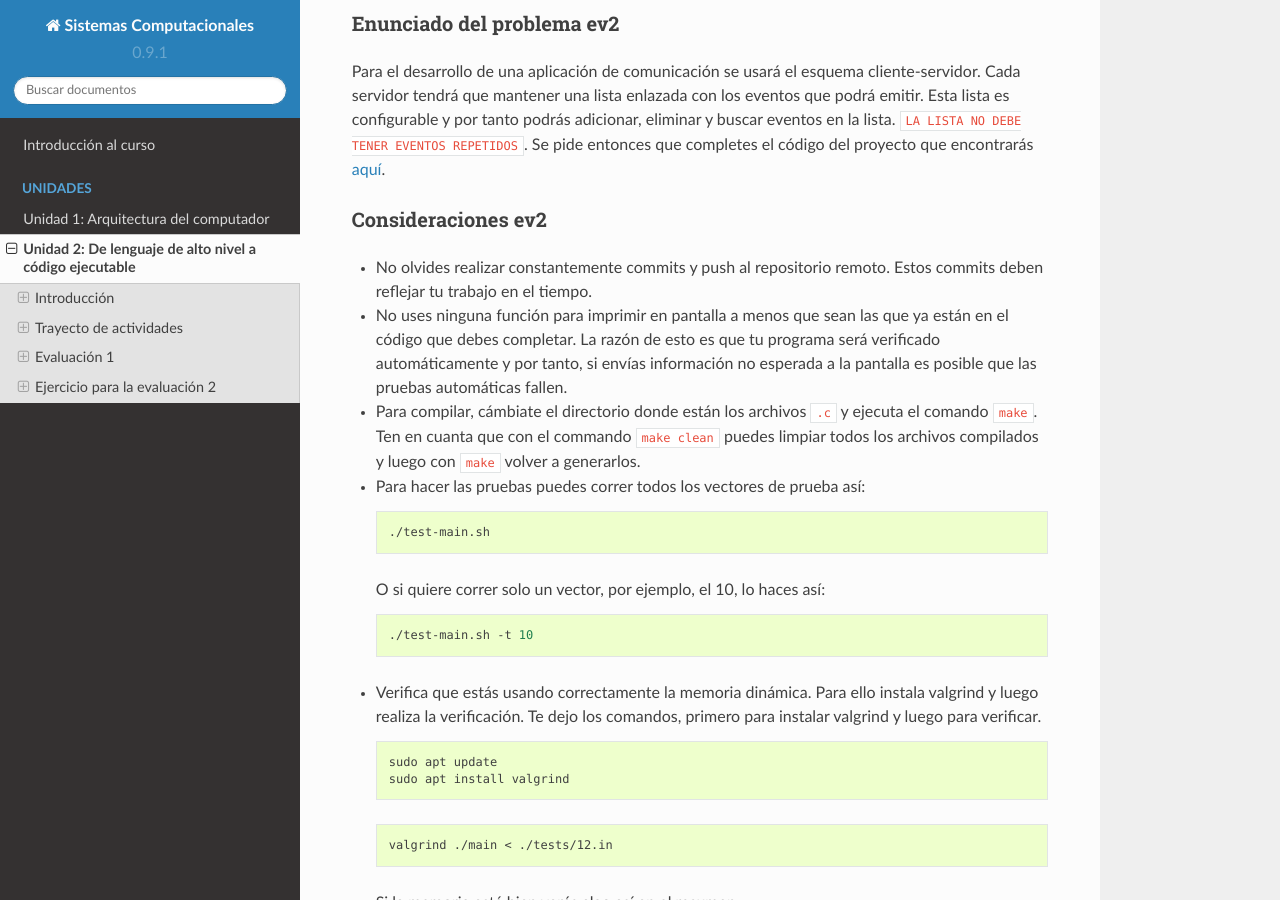
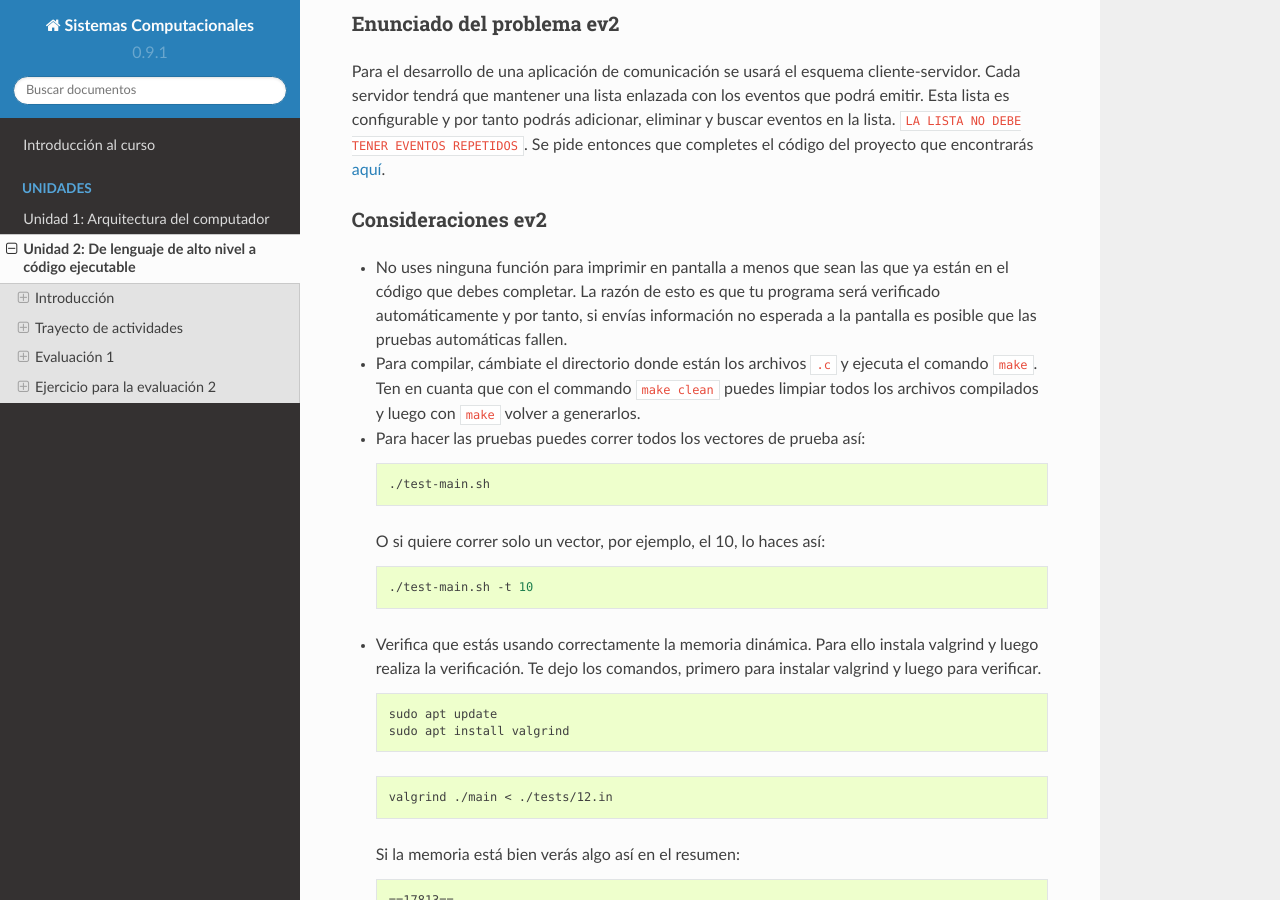
Before and after one commit to juanferfranco/SistemasComputacionales, a Sphinx documentation site: the page built from docs/_unidad2/unidad2.rst, in a window 1280 px wide and 900 px high, scrolled down 10367 px. Built offline with Sphinx 7.4.7 and the Read the Docs theme 2.0.0, drawn with Linux system fonts in a browser that asks for light colours.

Commit message:
update u2 ev2 constrains

```diff
--- a/docs/_unidad2/unidad2.rst
+++ b/docs/_unidad2/unidad2.rst
@@ -487,8 +487,6 @@ REPETIDOS``. Se pide entonces que completes el código del proyecto que encontra
 Consideraciones ev2
 **************************
 
-* No olvides realizar constantemente commits y push al repositorio remoto. Estos commits deben
-  reflejar tu trabajo en el tiempo.
 * No uses ninguna función para imprimir en pantalla a menos que sean las que ya están en el código
   que debes completar. La razón de esto es que tu programa será verificado automáticamente y por tanto,
   si envías información no esperada a la pantalla es posible que las pruebas automáticas fallen.
```
